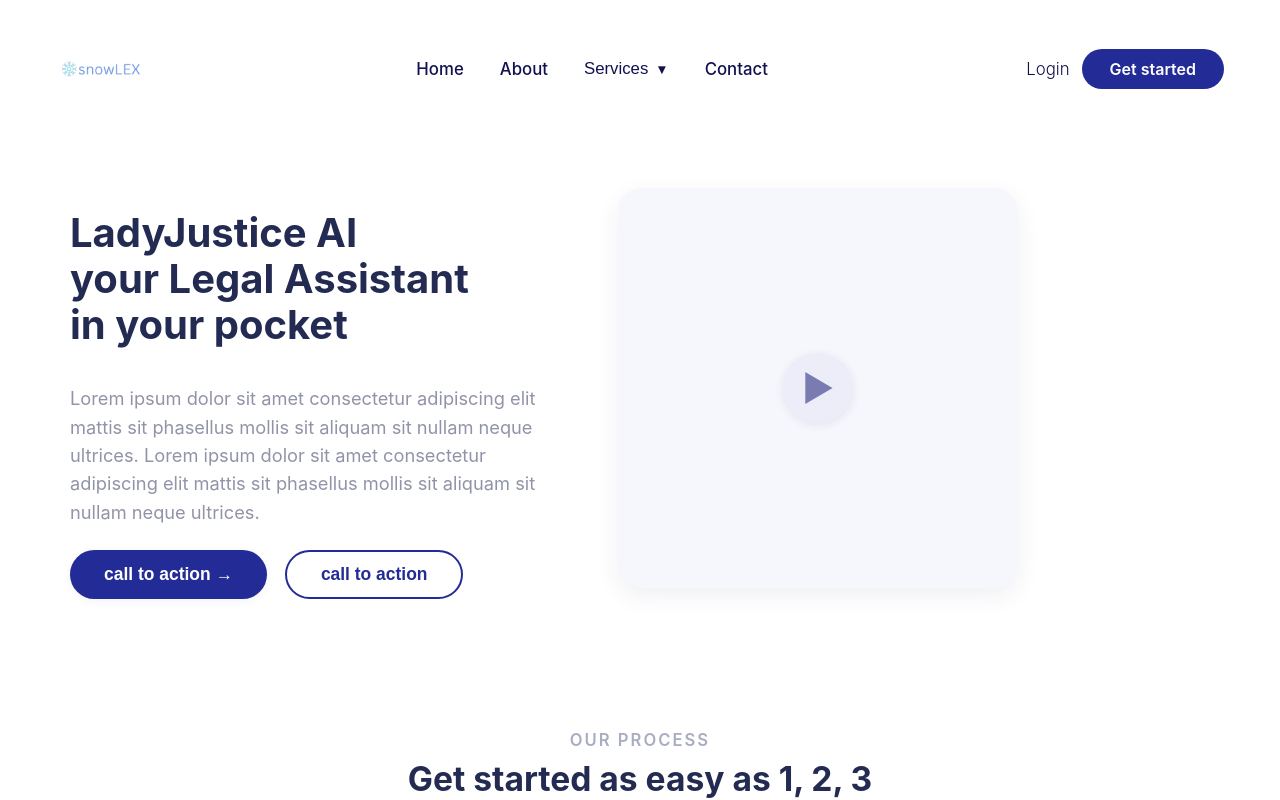
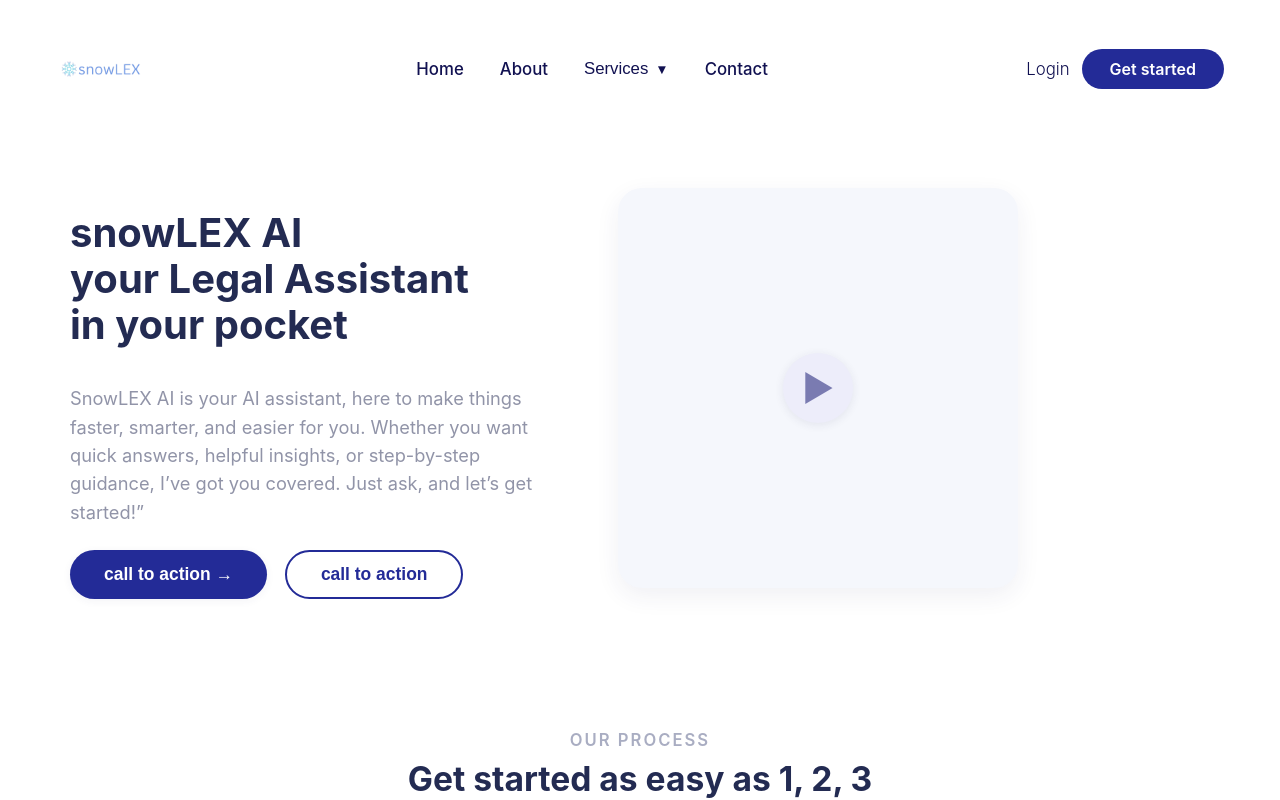
Before and after one commit to vali-maleki/ladyjustice, a React (Create React App) app: page / in a window 1280 px wide. Shown: the top 800 px of the page. Built offline with nearby package versions, Linux system fonts and the light colour scheme.

Commit message:
Added text to home page and Fix incorrect text typos and improve readability

```diff
--- a/src/components/HeroSection.tsx
+++ b/src/components/HeroSection.tsx
@@ -101,12 +101,14 @@ export default function HeroSection() {
     <HeroContainer>
       <TextColumn>
         <BigTitle>
-          LadyJustice AI<br />
+          snowLEX AI<br />
           your Legal Assistant<br />
           in your pocket
         </BigTitle>
         <Description>
-          Lorem ipsum dolor sit amet consectetur adipiscing elit mattis sit phasellus mollis sit aliquam sit nullam neque ultrices. Lorem ipsum dolor sit amet consectetur adipiscing elit mattis sit phasellus mollis sit aliquam sit nullam neque ultrices.
+        SnowLEX AI is your AI assistant, here to make things faster, smarter, and easier for you.
+        Whether you want quick answers, helpful insights, or step-by-step guidance, I’ve got you covered.
+        Just ask, and let’s get started!”
         </Description>
         <Buttons>
           <PrimaryButton>call to action →</PrimaryButton>
```
